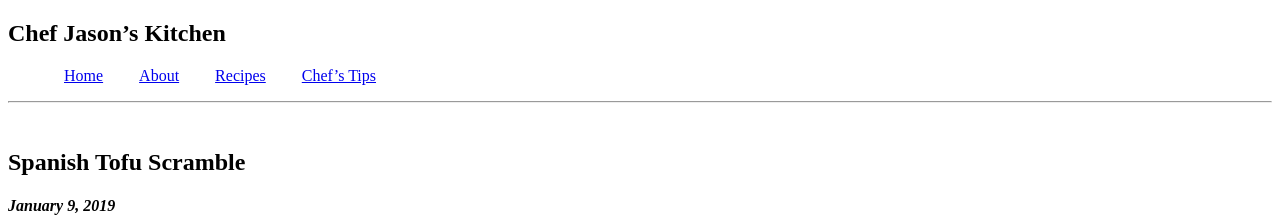
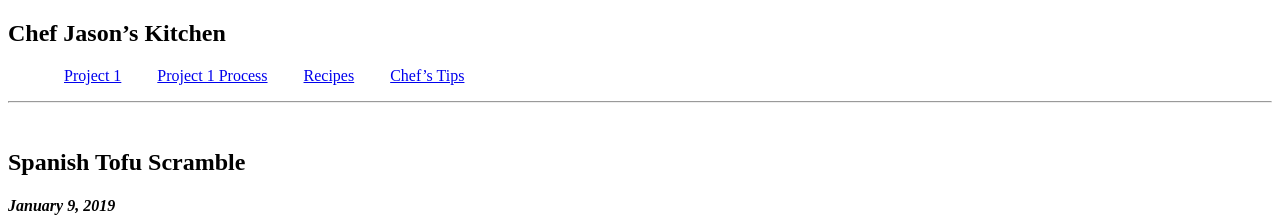
Before and after one commit to ajasonolsen/ajasonolsen.github.io, a plain HTML site: page index.html in a window 1280 px wide. Shown: the top 217 px of the page. Drawn offline with Linux system fonts and the light colour scheme.

Commit message:
p1 nav links

```diff
--- a/index.html
+++ b/index.html
@@ -15,8 +15,8 @@
 
             <nav>
                 <ul>
-                    <li><a href="#">Home</a></li>
-                    <li><a href="#">About</a></li>
+                    <li><a href="https://www.figma.com/proto/xQDzDWfWe2twaJodsaL8qN/SFR-Website?node-id=3%3A2&scaling=scale-down&page-id=0%3A1" target="_blank">Project 1</a></li>
+                    <li><a href="pdf/Engedi_Refuge_re-design.pdf" target="_blank">Project 1 Process</a></li>
                     <li><a href="#">Recipes</a></li>
                     <li><a href="#">Chef’s Tips</a></li>
                 </ul>
```
Also changed, not shown: 1 other file.
